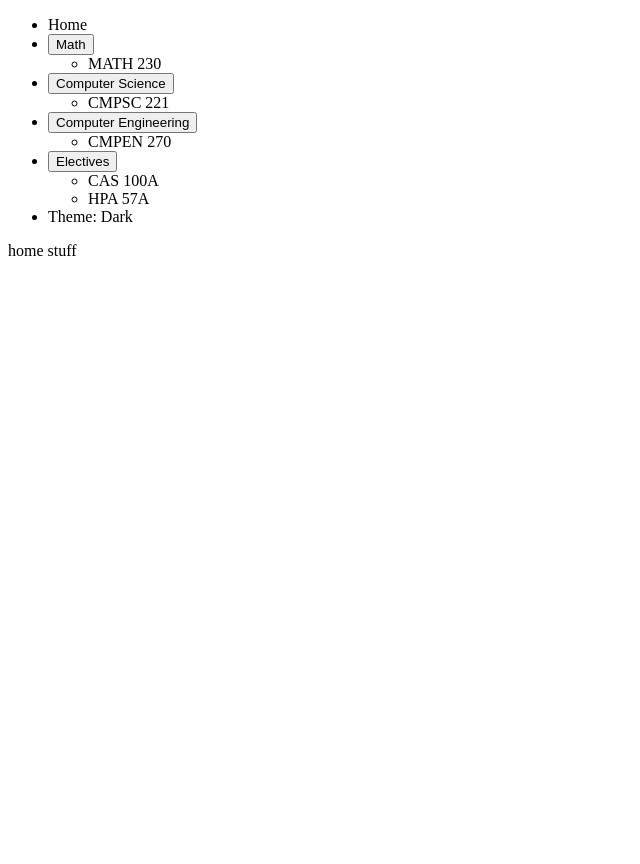
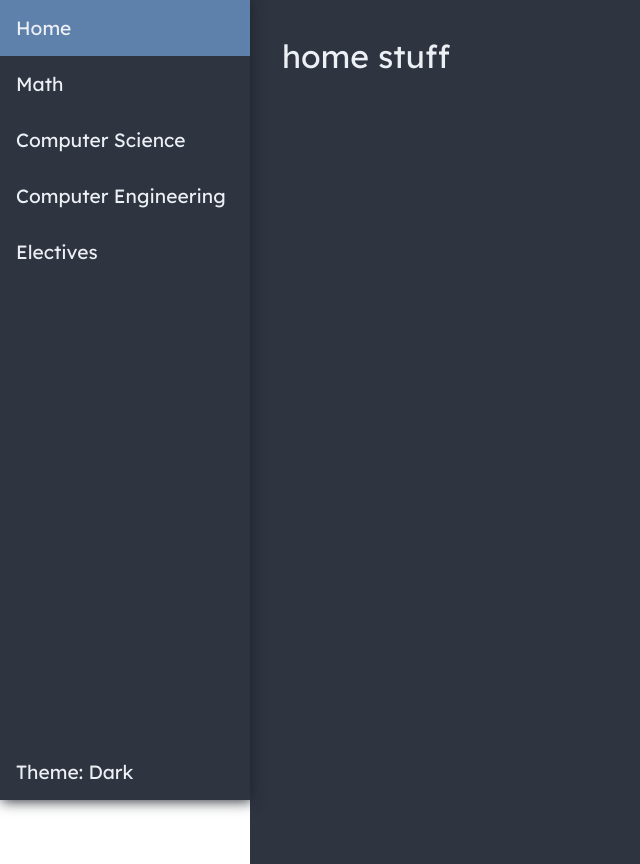
Before and after one commit to mysteries-of-inrinth/mysteries-of-inrinth, a plain HTML site: page index.html in a window 1280 px wide. Shown: the whole page, without its empty margins (0-640 px from the left). Before the commit the page ends 800 px from the top, so only its background shows below. Drawn offline with Linux system fonts and the light colour scheme.

Commit message:
Update index.html

```diff
--- a/index.html
+++ b/index.html
@@ -4,7 +4,7 @@
     <meta charset="UTF-8">
     <meta http-equiv="X-UA-Compatible" content="IE=edge">
     <meta name="viewport" content="width=device-width, initial-scale=1.0">
-    <link rel="stylesheet" type="text/css" href="style.css" />
+    <link rel="stylesheet" type="text/css" href="styles.css" />
     <title>Mysteries of Inrinth</title>
     <link rel="shortcut icon" type="image/png" href="psufavicon.png"/>
 </head>
```
